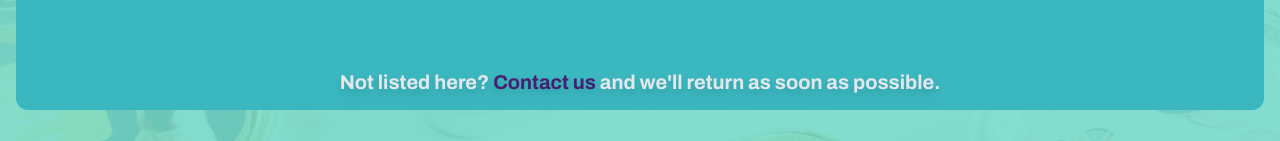
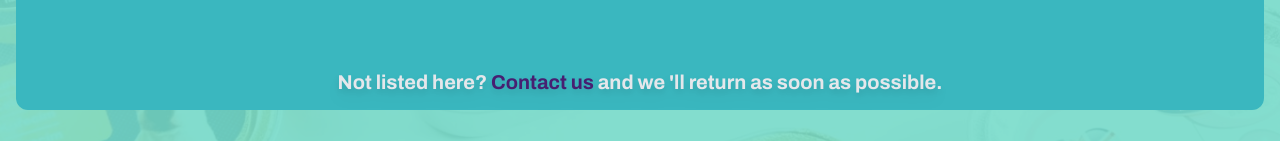
Before and after one commit to bsrblt/pawesome, a Next.js app: page /faq in a window 1280 px wide. Shown: the part 811-952 px from the top of the page. Built offline with nearby package versions, Linux system fonts and the light colour scheme.

Commit message:
new commit

```diff
--- a/app/faq/page.tsx
+++ b/app/faq/page.tsx
@@ -13,7 +13,7 @@ const FAQ = () => {
       id: 1,
       question: "What is the shipping cost for orders?",
       answer:
-        "The shipping cost for orders is $4.99, but it's free if your total order amount exceeds $100.",
+        "The shipping cost for orders is $4.99, but it becomes free if your total order amount exceeds $100.",
     },
     {
       id: 2,
@@ -71,8 +71,8 @@ const FAQ = () => {
                   <div className="w-[100%]">
                     <h1 className=" block sm:text-xl text-[0.95rem] font-bold text-center drop-shadow-lg text-gray-200 mt-3 leading-relaxed">
                       Not listed here?{" "}
-                      <span className="text-darkpur ">Contact us</span> and
-                      we'll return as soon as possible.
+                      <span className="text-darkpur ">Contact us</span> and we
+                      &#39;ll return as soon as possible.
                     </h1>
                   </div>
                 </Link>
```
